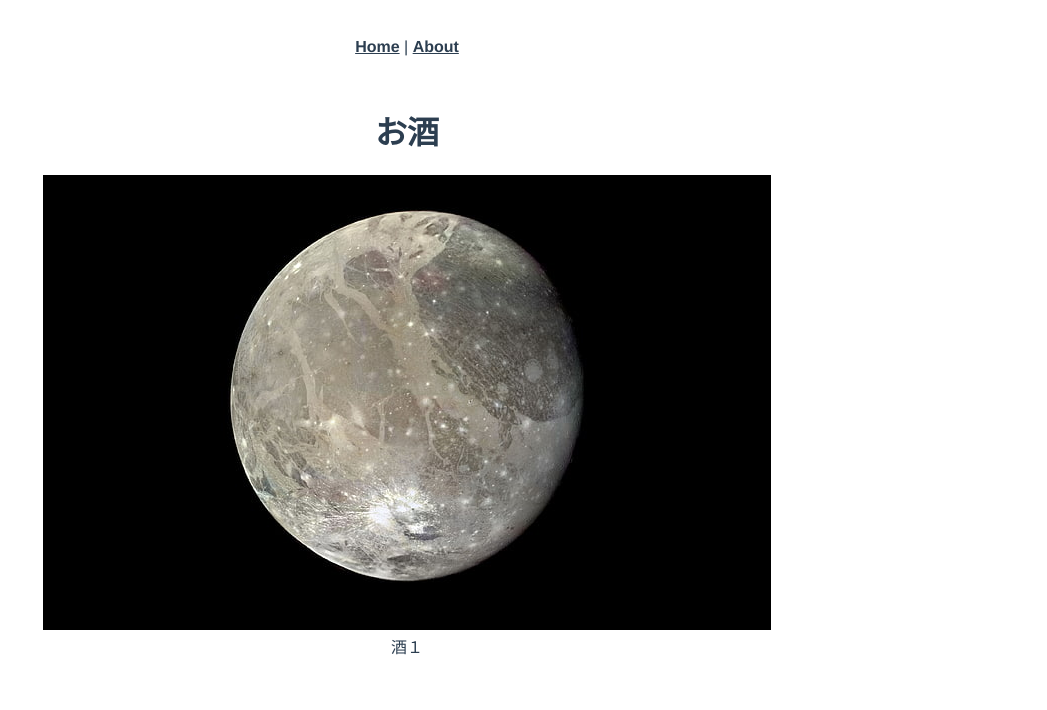
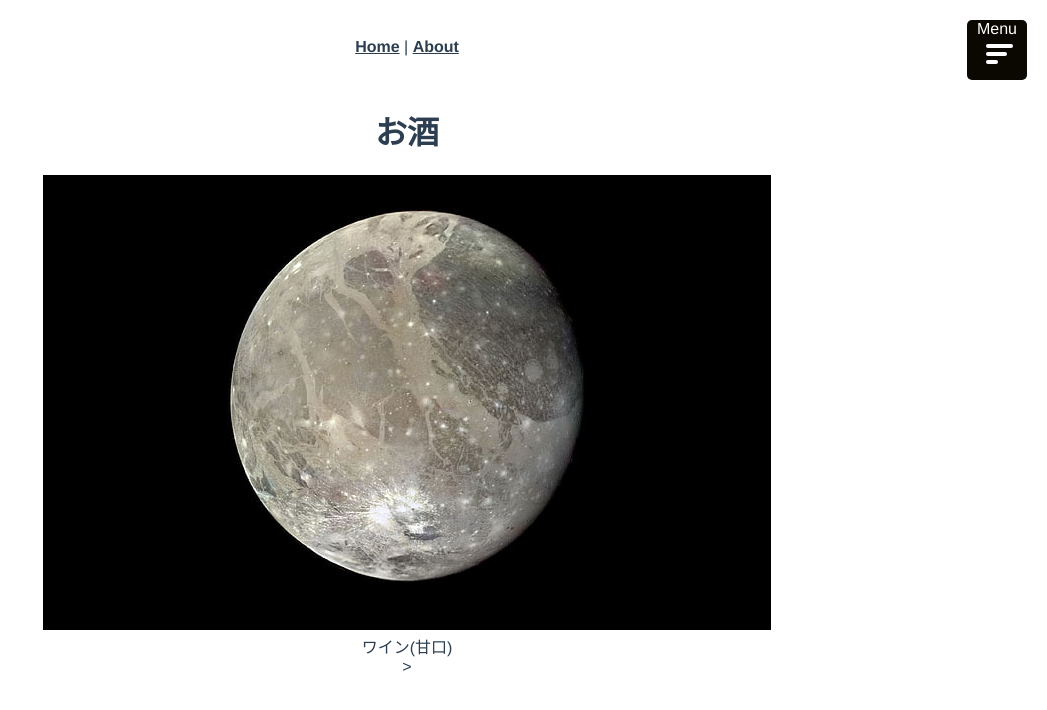
Before and after one commit to webex14-team-6/team6-original-app, a Vue app: page / in a window 1280 px wide. Before the commit this address had no page. Shown: the top 710 px of the page, without its empty margins (233-1280 px from the left). Built offline with nearby package versions, Linux system fonts and the light colour scheme.

Commit message:
ハンバーガーメニューの作成

```diff
--- a/src/App.vue
+++ b/src/App.vue
@@ -5,14 +5,17 @@
   </nav>
   <router-view />
   <AlcholeCategory />
+  <HamburgerMevu />>
 </template>
 
 <script>
-import AlcholeCategory from "./components/AlcholeCategory.vue"
+import AlcholeCategory from "@/components/AlcholeCategory.vue"
+import HamburgerMevu from "./components/HamburgerMevu.vue"
 
 export default {
   components: {
     AlcholeCategory,
+    HamburgerMevu,
   },
 }
 </script>
--- a/src/components/AlcholeCategory.vue
+++ b/src/components/AlcholeCategory.vue
@@ -18,7 +18,7 @@ export default {
     return {
       alcholes: [
         {
-          name: "酒１",
+          name: "ワイン(甘口)",
           image: require("@/assets/ganymede.jpeg"),
           content: {
             frequency: "8~12",
--- /dev/null
+++ b/src/components/HamburgerMevu.vue
@@ -0,0 +1,123 @@
+<template>
+  <div
+    class="openbtn"
+    v-on:click="close = !close"
+    v-bind:class="{ active: close }"
+  >
+    Menu <span></span><span></span><span></span>
+  </div>
+  <div class="menu" v-bind:class="{ active: close }">
+    <div class="menu__item">TOP</div>
+    <div class="menu__item">診断</div>
+    <div class="menu__item">メニュー</div>
+  </div>
+</template>
+
+<script>
+export default {
+  data: function () {
+    return {
+      close: false,
+    }
+  },
+  methods: {
+    toggleMenu() {
+      this.close = !this.close
+    },
+  },
+}
+</script>
+
+<style>
+.openbtn {
+  position: fixed;
+  top: 20px;
+  right: 20px;
+  background: #0a0800;
+  cursor: pointer;
+  width: 60px;
+  height: 60px;
+  border-radius: 5px;
+  z-index: 5;
+  color: #fff;
+}
+
+/*ボタン内側*/
+.openbtn span {
+  display: inline-block;
+  transition: all 0.4s;
+  position: absolute;
+  left: 19px;
+  height: 4px;
+  border-radius: 2px;
+  background: #fff;
+}
+
+/*ボタンの３本線のうちの一番上の線
+nth-of-type : 擬似クラス、グループの中で指定された要素の位置に基づいて選択 */
+.openbtn span:nth-of-type(1) {
+  top: 24px;
+  width: 45%;
+}
+
+.openbtn span:nth-of-type(2) {
+  top: 32px;
+  width: 35%;
+}
+
+.openbtn span:nth-of-type(3) {
+  top: 40px;
+  width: 20%;
+}
+
+/*activeクラスが付与されると線が回転して×になる
+5行目のv-bindでボタンを押すとクラス名にactiveを追加する仕組み*/
+.openbtn.active span:nth-of-type(1) {
+  top: 25px;
+  left: 24px;
+  transform: translateY(6px) rotate(-135deg);
+  width: 30%;
+}
+
+.openbtn.active span:nth-of-type(2) {
+  opacity: 0;
+}
+
+.openbtn.active span:nth-of-type(3) {
+  top: 36px;
+  left: 24px;
+  transform: translateY(-6px) rotate(135deg);
+  width: 30%;
+}
+.menu {
+  position: fixed;
+  top: 0;
+  right: 0;
+  z-index: 1;
+  width: 10%;
+  height: 40%;
+  display: flex;
+  flex-direction: column;
+  align-items: center;
+  justify-content: center;
+  background: rgb(218, 210, 210);
+}
+
+.menu__item {
+  width: 100%;
+  height: 5%;
+  padding: 20%;
+  text-align: center;
+  color: rgb(10, 10, 10);
+  box-sizing: border-box;
+}
+
+.menu {
+  transform: translateX(100vw);
+  transition: all 0.2s linear;
+}
+
+.menu.active {
+  transform: translateX(0);
+}
+</style>
```
